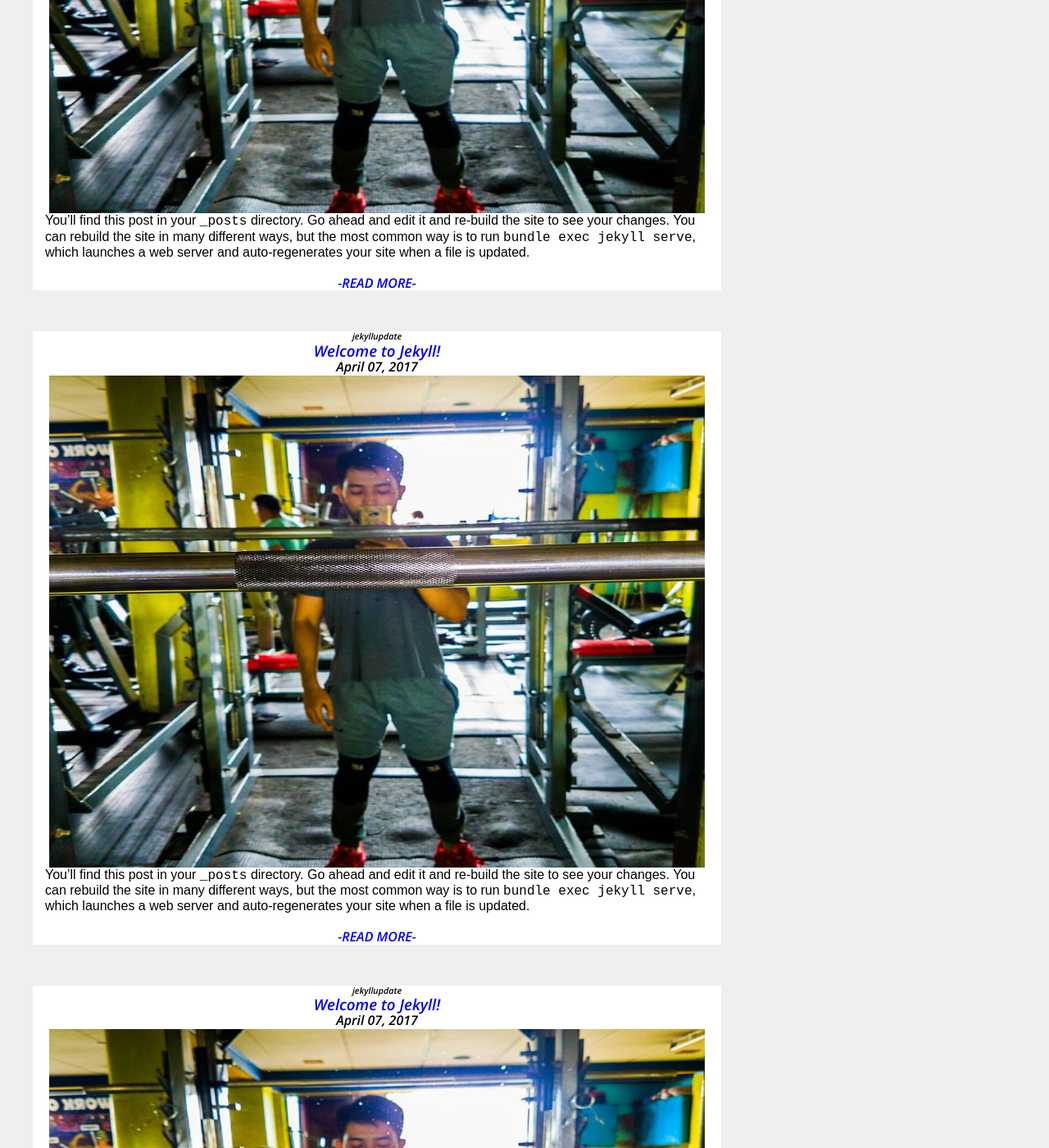
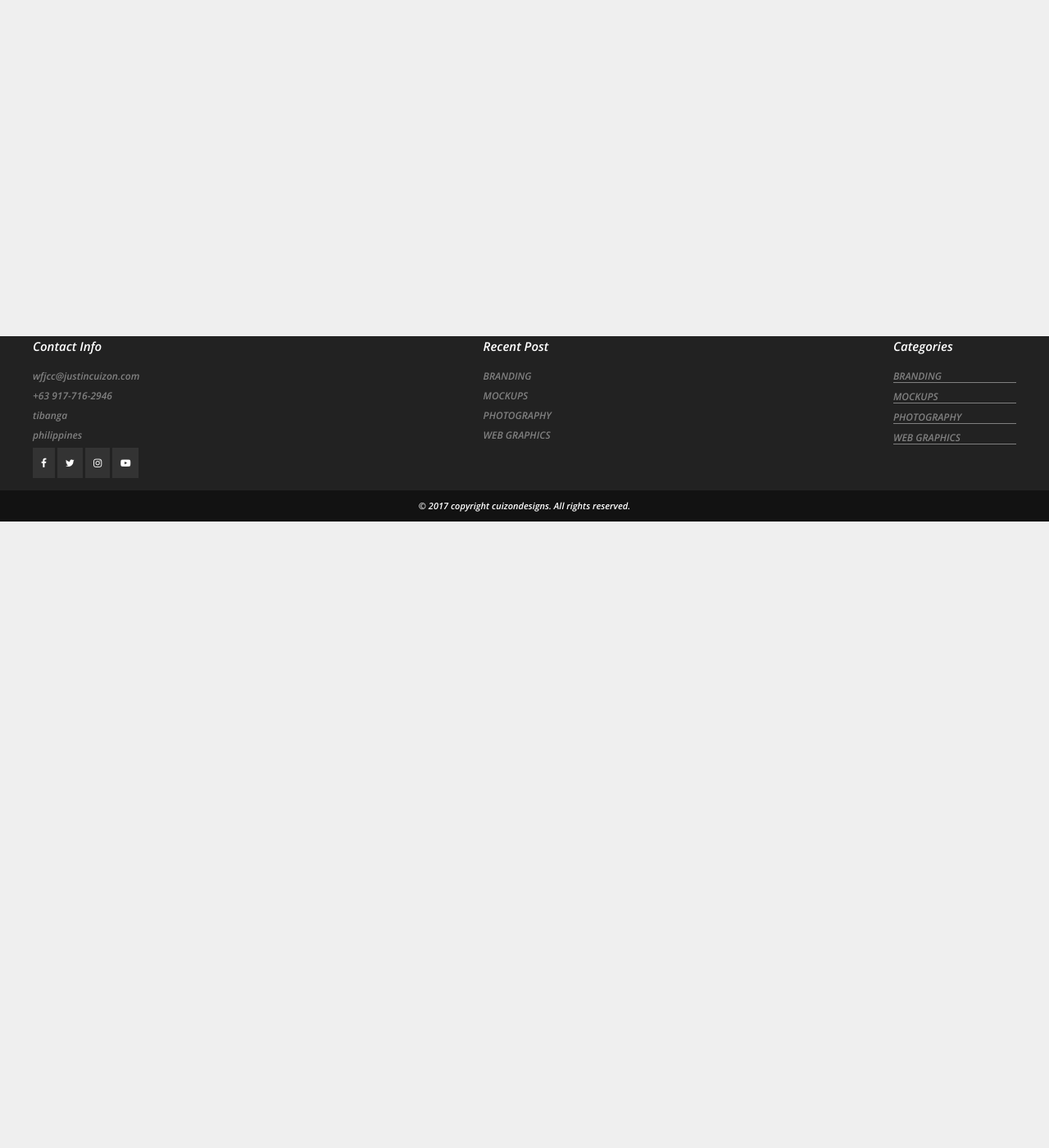
Before and after one commit to juscuizon/blog, a Jekyll site: the page built from index.html, in a window 1280 px wide and 1400 px high, scrolled down 1298 px. Shown: the whole window at 82% size. Built offline with Jekyll 4.4.1, drawn with Linux system fonts in a browser that asks for light colours; some web fonts are replaced; after the commit the page ends 1934 px from its top, so only the background shows below that; some of the changed text lies outside the part shown.

Commit message:
Delete test copy of blog posts.

```diff
--- a/_posts/2017-07-04-how-to-write-a-blog - Copy (2).md
+++ /dev/null
@@ -1,12 +0,0 @@
----
-layout: post
-title:  "Welcome to Jekyll!"
-date:   2017-04-07
-categories: Techmology
----
-
-You’ll find this post in your `_posts` directory. Go ahead and edit it and re-build the site to see your changes. You can rebuild the site in many different ways, but the most common way is to run `bundle exec jekyll serve`, which launches a web server and auto-regenerates your site when a file is updated.
-
-To add new posts, simply add a file in the `_posts` directory that follows the convention `YYYY-MM-DD-name-of-post.ext` and includes the necessary front matter. Take a look at the source for this post to get an idea about how it works.
-
-![profile]({{site.baseurl}}/assets/img/avatar.jpg)
--- a/_posts/2017-07-04-how-to-write-a-blog - Copy (3).md
+++ /dev/null
@@ -1,12 +0,0 @@
----
-layout: post
-title:  "Welcome to Jekyll!"
-date:   2017-04-07
-categories: jekyll update
----
-
-You’ll find this post in your `_posts` directory. Go ahead and edit it and re-build the site to see your changes. You can rebuild the site in many different ways, but the most common way is to run `bundle exec jekyll serve`, which launches a web server and auto-regenerates your site when a file is updated.
-
-To add new posts, simply add a file in the `_posts` directory that follows the convention `YYYY-MM-DD-name-of-post.ext` and includes the necessary front matter. Take a look at the source for this post to get an idea about how it works.
-
-![profile]({{site.baseurl}}/assets/img/avatar.jpg)
--- a/_posts/2017-07-04-how-to-write-a-blog - Copy (4).md
+++ /dev/null
@@ -1,12 +0,0 @@
----
-layout: post
-title:  "Welcome to Jekyll!"
-date:   2017-04-07
-categories: jekyll update
----
-
-You’ll find this post in your `_posts` directory. Go ahead and edit it and re-build the site to see your changes. You can rebuild the site in many different ways, but the most common way is to run `bundle exec jekyll serve`, which launches a web server and auto-regenerates your site when a file is updated.
-
-To add new posts, simply add a file in the `_posts` directory that follows the convention `YYYY-MM-DD-name-of-post.ext` and includes the necessary front matter. Take a look at the source for this post to get an idea about how it works.
-
-![profile]({{site.baseurl}}/assets/img/avatar.jpg)
--- a/_posts/2017-07-04-how-to-write-a-blog - Copy.md
+++ /dev/null
@@ -1,12 +0,0 @@
----
-layout: post
-title:  "Welcome to Jekyll!"
-date:   2017-04-07
-categories: jekyll update
----
-
-You’ll find this post in your `_posts` directory. Go ahead and edit it and re-build the site to see your changes. You can rebuild the site in many different ways, but the most common way is to run `bundle exec jekyll serve`, which launches a web server and auto-regenerates your site when a file is updated.
-
-To add new posts, simply add a file in the `_posts` directory that follows the convention `YYYY-MM-DD-name-of-post.ext` and includes the necessary front matter. Take a look at the source for this post to get an idea about how it works.
-
-![profile]({{site.baseurl}}/assets/img/avatar.jpg)
```
Also changed, not shown: _posts/2017-07-04-how-to-write-a-blog.md (+0 -2 lines).
